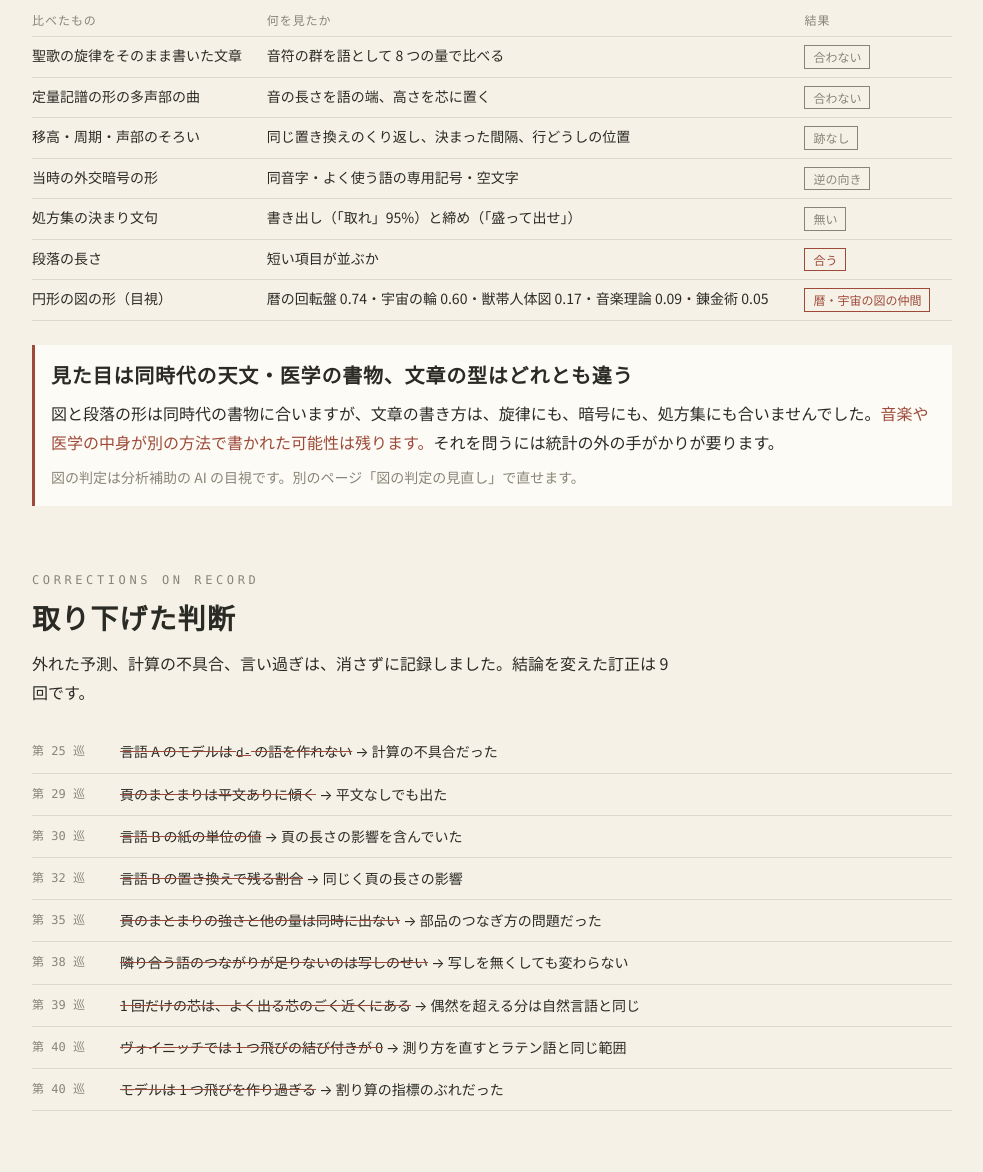
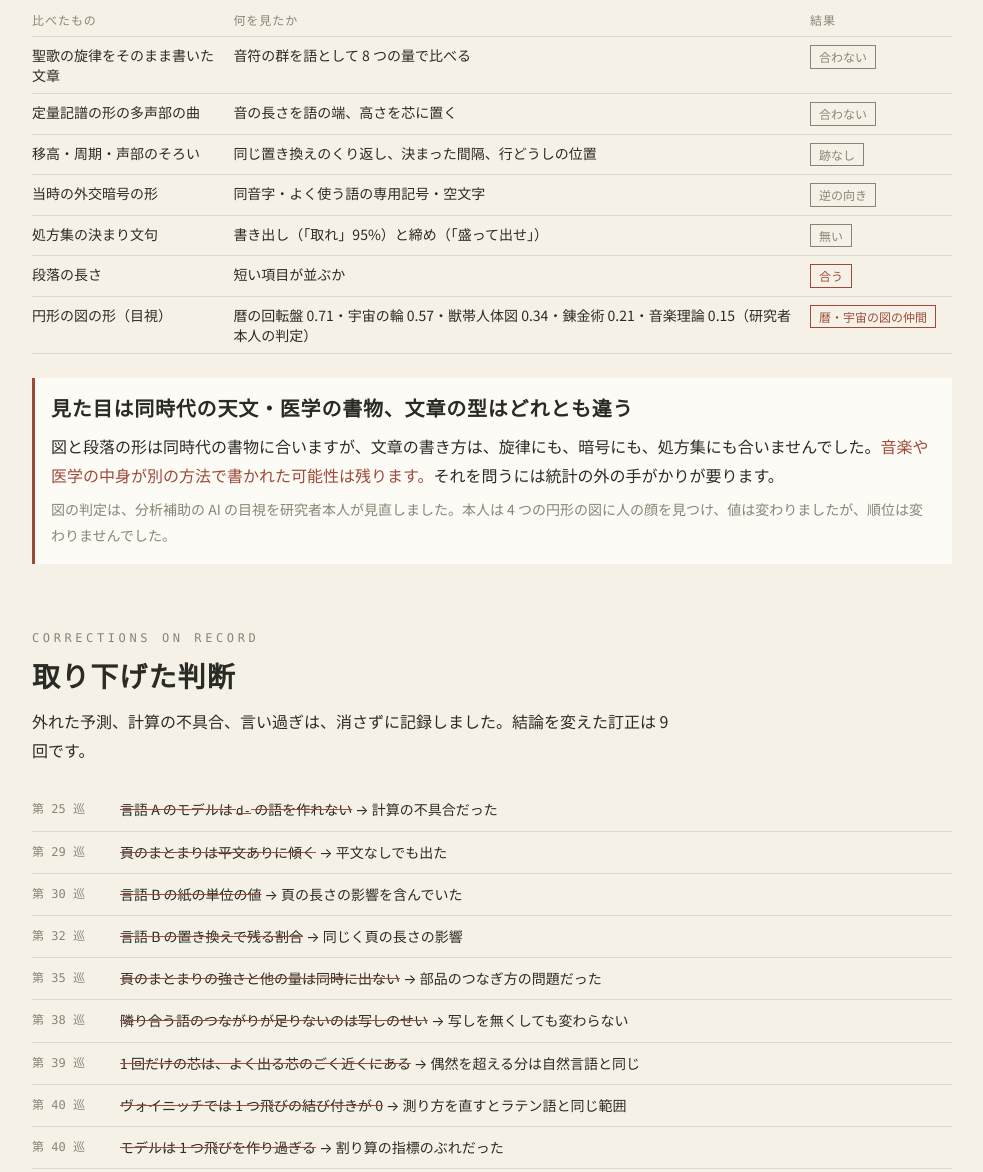
Before and after one commit to styler-tylers/shoryo, a plain HTML site: page voynich/notes/html/ヴォイニッチ研究の振り返り.html in a window 1280 px wide. Shown: the part 4512-5684 px from the top of the page, without its empty margins (148-1131 px from the left). Drawn offline with Linux system fonts and the light colour scheme.

Commit message:
図の判定の見直し（研究者本人）を記録: 順位は変わらず、図の中に人の顔
Co-Authored-By: Claude Opus 5.5 <noreply@anthropic.com>
Claude-Session: https://claude.ai/code/session_01Hsv4YHBBLjVqoue14UTzUq

```diff
--- a/voynich/notes/html/ヴォイニッチ研究の振り返り.html
+++ b/voynich/notes/html/ヴォイニッチ研究の振り返り.html
@@ -303,14 +303,14 @@ a:focus-visible { outline: 2px solid var(--bengara); outline-offset: 2px; }
         <tr><td>当時の外交暗号の形</td><td>同音字・よく使う語の専用記号・空文字</td><td class="res"><span class="chip">逆の向き</span></td></tr>
         <tr><td>処方集の決まり文句</td><td>書き出し（「取れ」95%）と締め（「盛って出せ」）</td><td class="res"><span class="chip">無い</span></td></tr>
         <tr><td>段落の長さ</td><td>短い項目が並ぶか</td><td class="res"><span class="chip ok">合う</span></td></tr>
-        <tr><td>円形の図の形（目視）</td><td>暦の回転盤 0.74・宇宙の輪 0.60・獣帯人体図 0.17・音楽理論 0.09・錬金術 0.05</td><td class="res"><span class="chip ok">暦・宇宙の図の仲間</span></td></tr>
+        <tr><td>円形の図の形（目視）</td><td>暦の回転盤 0.71・宇宙の輪 0.57・獣帯人体図 0.34・錬金術 0.21・音楽理論 0.15（研究者本人の判定）</td><td class="res"><span class="chip ok">暦・宇宙の図の仲間</span></td></tr>
       </tbody>
     </table>
   </div>
   <div class="verdict">
     <h3>見た目は同時代の天文・医学の書物、文章の型はどれとも違う</h3>
     <p>図と段落の形は同時代の書物に合いますが、文章の書き方は、旋律にも、暗号にも、処方集にも合いませんでした。<em>音楽や医学の中身が別の方法で書かれた可能性は残ります。</em>それを問うには統計の外の手がかりが要ります。</p>
-    <p class="note">図の判定は分析補助の AI の目視です。別のページ「図の判定の見直し」で直せます。</p>
+    <p class="note">図の判定は、分析補助の AI の目視を研究者本人が見直しました。本人は 4 つの円形の図に人の顔を見つけ、値は変わりましたが、順位は変わりませんでした。</p>
   </div>
 </section>
 
@@ -382,7 +382,7 @@ a:focus-visible { outline: 2px solid var(--bengara); outline-offset: 2px; }
 </section>
 
 <footer>
-  <span>詳しい記録: 「nēvo Research Method による解析」第 1〜143 節。まとめ: 「研究全体のまとめ（nēvo 第 40 巡まで）」。主な検定は <code>python3 voynich/reproduce.py</code> から再現できる。</span>
+  <span>詳しい記録: 「nēvo Research Method による解析」第 1〜144 節。まとめ: 「研究全体のまとめ（nēvo 第 40 巡まで）」。主な検定は <code>python3 voynich/reproduce.py</code> から再現できる。</span>
   <span>転写: René Zandbergen, ZL transliteration file 3b ほか。図版: Beinecke Rare Book and Manuscript Library, Yale University, MS 408（パブリックドメイン）。</span>
 </footer>
 
```
Also changed, not shown: 3 other files.
